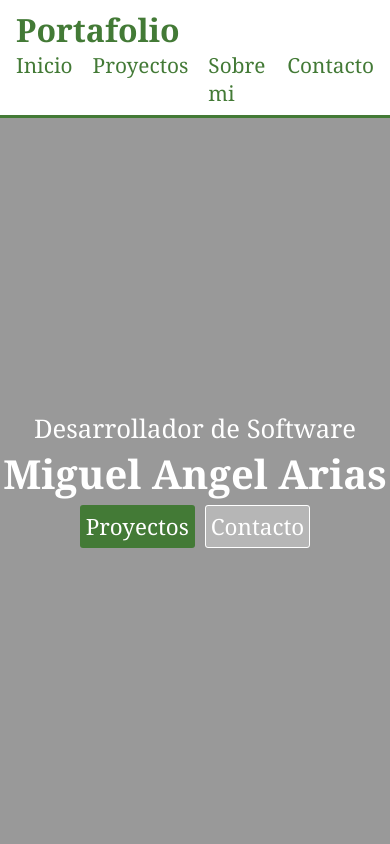
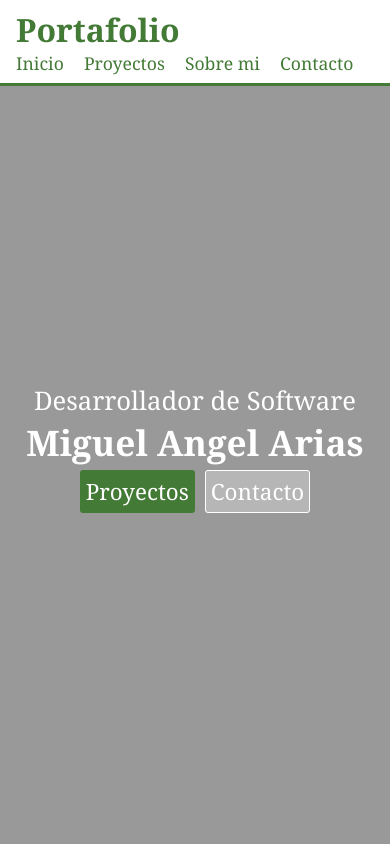
Before and after one commit to MigueLA207/Portafolio, a plain HTML site: page index.html in a window 390 px wide. Shown: the top 844 px of the page. Drawn offline with Linux system fonts and the light colour scheme.

Commit message:
Update styles.css

```diff
--- a/styles.css
+++ b/styles.css
@@ -225,7 +225,6 @@ header {
 
 /* About me */
 .about{
-    height: 50vh;
     background-color: var(--color-title) ;
     /* background-color: #4a5a1c; */
     /* background-color: #538736; */
@@ -253,7 +252,7 @@ header {
     display: flex;
     justify-content: center;
     align-items: center;
-    width: 40%;
+    width: 60%;
     gap: 20px;
 
 }
@@ -382,7 +381,11 @@ footer{
 
 }
 
-.about{
-    height: 75vh;
+    .nav__item{
+        font-size:1.1rem;
+    }
+
+    .h-info__title {
+    font-size: 2.2rem;
 }
 }
```
